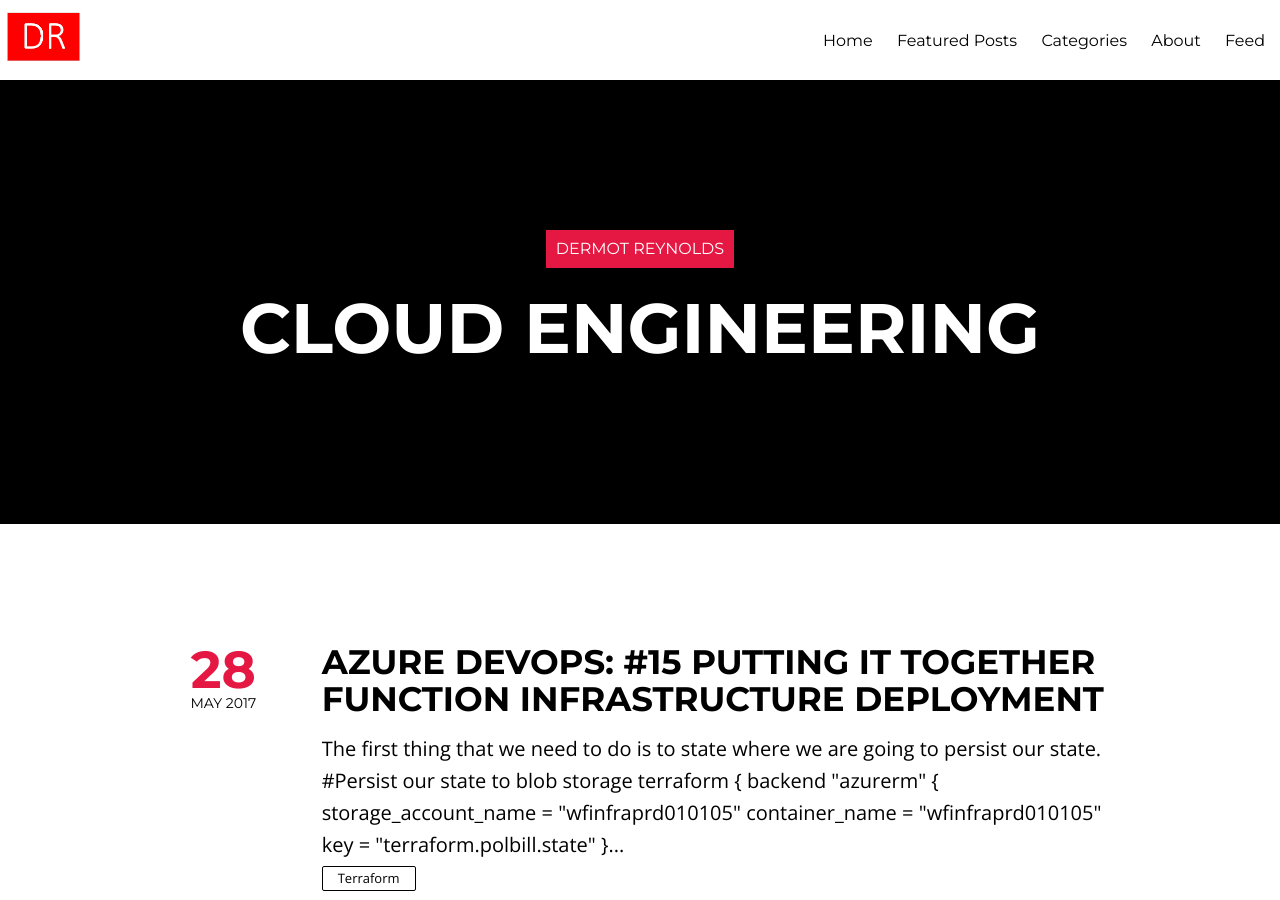
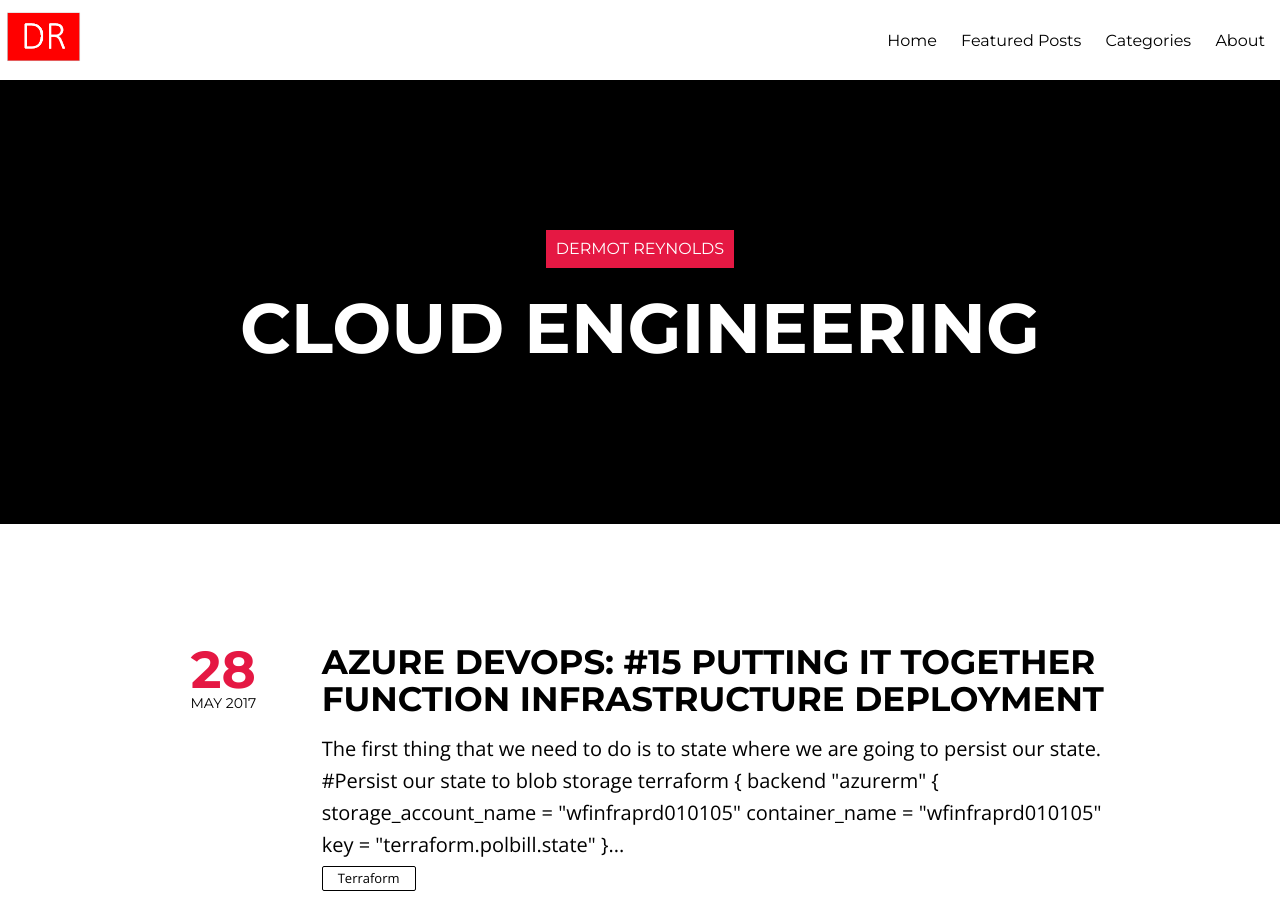
Before and after one commit to drcomputeblocks/clonedrcomputeblocks.github.io, a Jekyll site: the page built from index.html, in a window 1280 px wide and 900 px high. Built offline with Jekyll 4.4.1, drawn with Linux system fonts in a browser that asks for light colours; nearby versions of some CDN libraries; the list of posts is cut into pages by our own code.

Commit message:
first commit

```diff
--- a/_layouts/home.html
+++ b/_layouts/home.html
@@ -39,7 +39,7 @@
             <a href="{{ site.url }}{{ link.url }}">{{ link.title }}</a>
             {% endif %} </li>
 {% endfor %}
-           <li><a href="{{ site.url }}/feed.xml" title="Atom/RSS feed"><i class="icon-rss"></i> Feed</a></li>
+           <!-- <li><a href="{{ site.url }}/feed.xml" title="Atom/RSS feed"><i class="icon-rss"></i> Feed</a></li> -->
     </ul>
 </div>
         <div class="clearfix"></div>
--- a/_layouts/page.html
+++ b/_layouts/page.html
@@ -47,7 +47,7 @@
                     <a href="{{ site.url }}{{ link.url }}">{{ link.title }}</a>
                 {% endif %} </li>
 {% endfor %}
-           <li><a href="{{ site.url }}/feed.xml" title="Atom/RSS feed"><i class="icon-rss"></i> Feed</a></li>
+           <!-- <li><a href="{{ site.url }}/feed.xml" title="Atom/RSS feed"><i class="icon-rss"></i> Feed</a></li> -->
     </ul>
 </div>
             </div>
```
